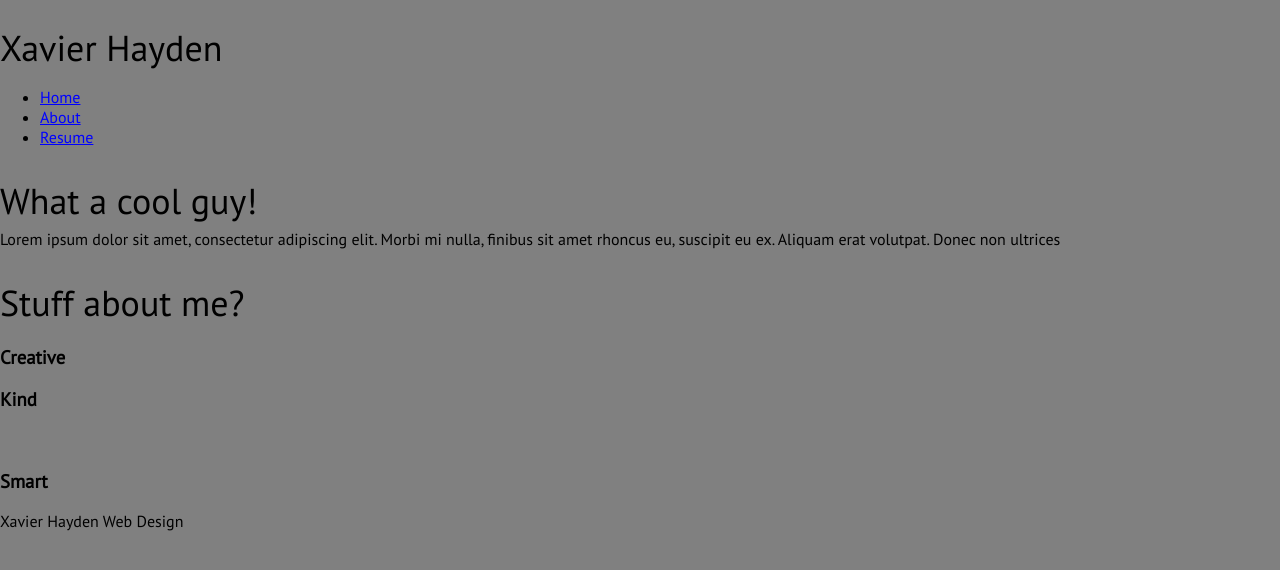
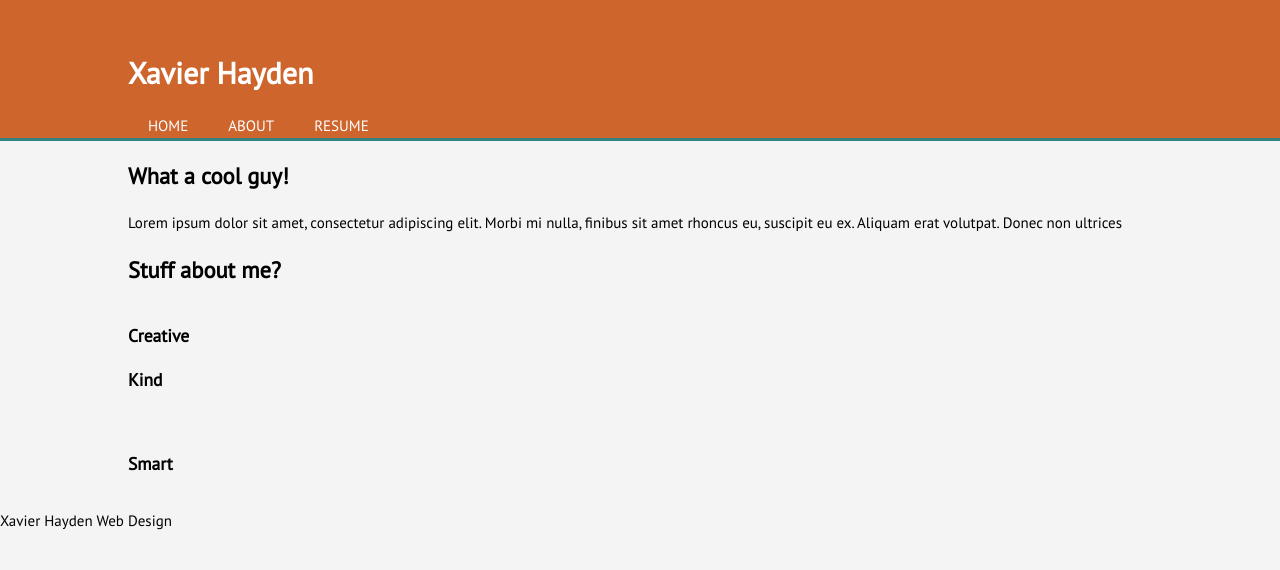
Before and after one commit to xavierhayden/xavierhayden.github.io, a plain HTML site: page index.html in a window 1280 px wide. Drawn offline with Linux system fonts and the light colour scheme.

Commit message:
Update style.css

```diff
--- a/css/style.css
+++ b/css/style.css
@@ -1,48 +1,55 @@
 @import url('https://fonts.googleapis.com/css2?family=PT+Sans&display=swap');
 
 
-.header {
-	background: #FFC34D;
-	top: 0;
-	width: 100%;
+body {
+	background: #f4f4f4;
+	font-family: 'PT Sans', sans-serif;
+	font-size: 15px;
+	line-height: 1.5;
+	padding: 0;
+	margin: auto;
 
-	margin: 0;
-	position: fixed;
-	}
+}
+/*Global*/
 
-
-
-body {
-	background: gray;
-	font-family: 'PT Sans', sans-serif;
+.container{
+	width:80%;
 	margin: auto;
+	overflow:hidden;
 }
 
-div{
-border-radius: 5px;
-margin: auto;
+header{
+	background:#ce652d;
+	color:#ffffff;
+	padding-top:30px;
+	min-height:70px;
+	border-bottom:#338481 3px solid;
 }
 
-h1 {
-    font-size: 36px;
-    font-weight: 300;
-    margin-bottom: 5px;
+header a {
+  color: #ffffff;
+  text-decoration:none;
+  text-transform: uppercase;
 }
 
-.greeting {
-	color: blue;
-	font-size: 64px;
-	padding: 32px
-
-}
-
-a {
-  color: blue;
-}
-
-a:hover {
-	color: blue;
+header a:hover {
+	color: #969191;
 }
 /* Internal links, beginning with "#" */
 a[href^="#"] {
   background-color: gold;
+}
+  header ul {
+	margin: 0;
+	padding: 0;
+  }
+
+  header li{
+	float: left;
+	display: inline;
+	padding: 0 20px 0 20px;
+  }
+
+  footer{
+
+  }
```
